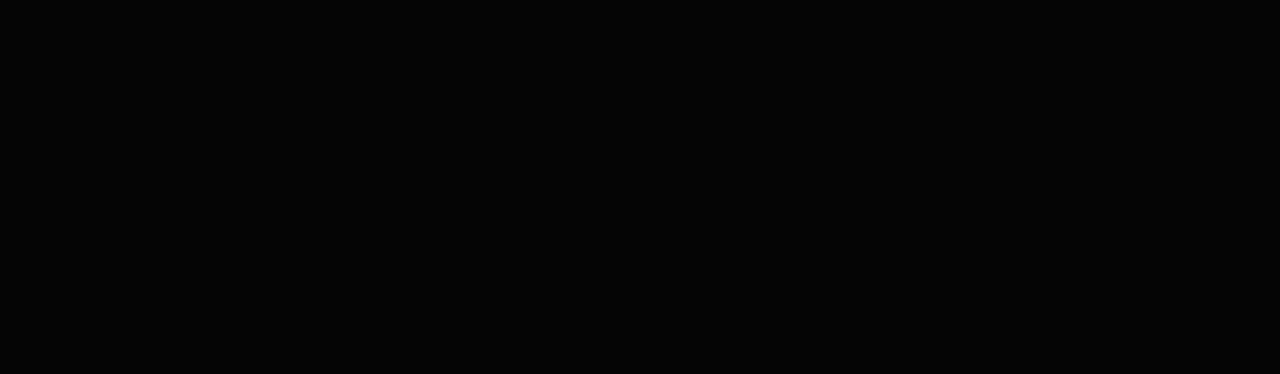
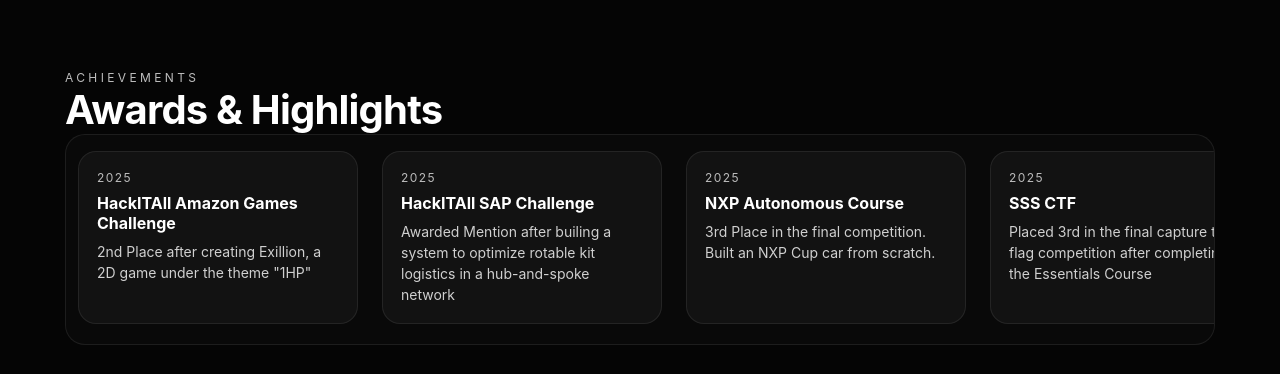
Before and after one commit to ErikoNitu/personal_website, a React (Vite) app: page / in a window 1280 px wide. Shown: the part 783-1157 px from the top of the page. Before the commit the page ends 800 px from the top, so only its background shows below. Built offline with nearby package versions, Linux system fonts and the light colour scheme; no server answers.

Commit message:
Added awards block

```diff
--- a/src/App.css
+++ b/src/App.css
@@ -248,23 +248,35 @@ a {
 }
 
 .awards-window {
-  overflow: hidden;
-  border-radius: 24px;
+  width: 100%;
+  overflow-x: auto;
+  overflow-y: hidden;
+  padding-bottom: 1rem;
+  scroll-behavior: smooth;
+  border-radius: 20px;
   border: 1px solid rgba(255, 255, 255, 0.08);
   background: rgba(255, 255, 255, 0.02);
+  padding: 16px 12px 20px;
+}
+
+.awards-title {
+  text-transform: uppercase;
+  letter-spacing: 0.28em;
+  font-size: 12px;
+  color: #bdbdbd;
+  font-family: "Space Grotesk", "Inter", system-ui, sans-serif;
 }
 
 .awards-track {
   display: flex;
-  gap: 20px;
-  padding: 18px;
+  gap: 1.5rem;
   width: max-content;
-  animation: awards-scroll 20s linear infinite;
 }
 
 .award-card {
-  min-width: 240px;
-  max-width: 240px;
+  min-width: 280px;
+  max-width: 280px;
+  flex-shrink: 0;
   padding: 18px;
   border-radius: 18px;
   background: rgba(255, 255, 255, 0.04);
--- a/src/App.tsx
+++ b/src/App.tsx
@@ -1,6 +1,7 @@
 import './App.css'
 import Description from './components/Description'
 import Projects from './components/Projects'
+import Awards from './components/Awards'
 
 function App() {
   const path = window.location.pathname
@@ -20,7 +21,7 @@ function App() {
   return (
     <main className="page">
       <nav className="navbar">
-        <h2>Eriko Nitu</h2>
+        <h2>ERIKO</h2>
 
         <div className="nav-links">
           <a href="#projects">Projects</a>
@@ -33,6 +34,8 @@ function App() {
 
       <Projects />
 
+      <Awards />
+
     </main>
   )
 }
--- /dev/null
+++ b/src/components/Awards.tsx
@@ -0,0 +1,47 @@
+const awards = [
+  {
+    title: 'HackITAll Amazon Games Challenge',
+    year: '2025',
+    description: '2nd Place after creating Exillion, a 2D game under the theme "1HP"',
+  },
+  {
+    title: 'HackITAll SAP Challenge',
+    year: '2025',
+    description: 'Awarded Mention after builing a system to optimize rotable kit logistics in a hub-and-spoke network',
+  },
+  {
+    title: 'NXP Autonomous Course',
+    year: '2025',
+    description: '3rd Place in the final competition. Built an NXP Cup car from scratch.',
+  },
+  {
+    title: 'SSS CTF',
+    year: '2025',
+    description: 'Placed 3rd in the final capture the flag competition after completing the Essentials Course',
+  },
+]
+
+function Awards() {
+  return (
+    <section id="awards" className="section">
+        <div className="awards-header">
+          <p className="awards-title">Achievements</p>
+          <h2>Awards & Highlights</h2>
+        </div>
+
+        <div className="awards-window">
+          <div className="awards-track">
+            {awards.map((award, index) => (
+              <article className="award-card" key={`${award.title}-${index}`}>
+                <span>{award.year}</span>
+                <h3>{award.title}</h3>
+                <p>{award.description}</p>
+              </article>
+            ))}
+          </div>
+        </div>
+      </section>
+  )
+}
+
+export default Awards
```
